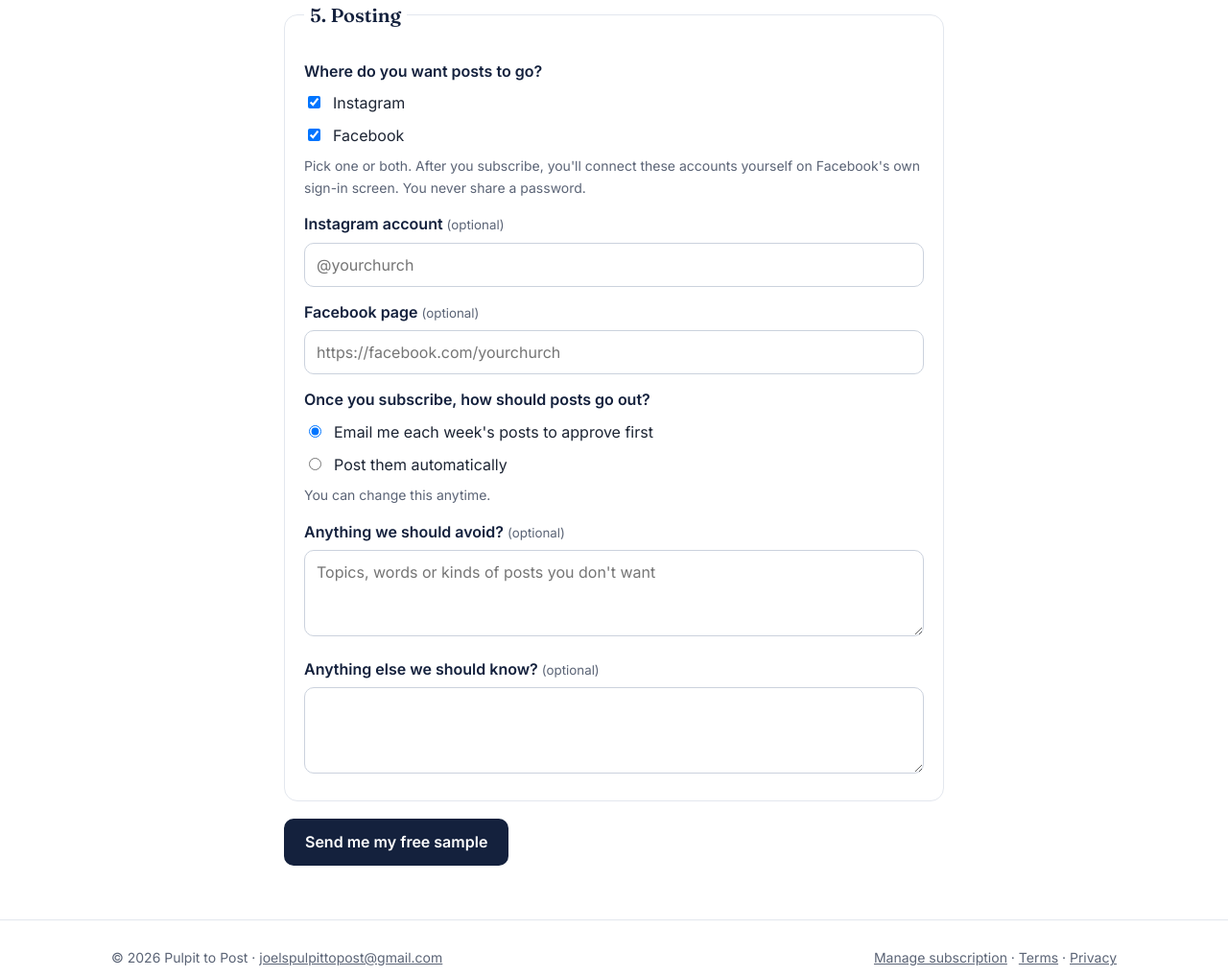
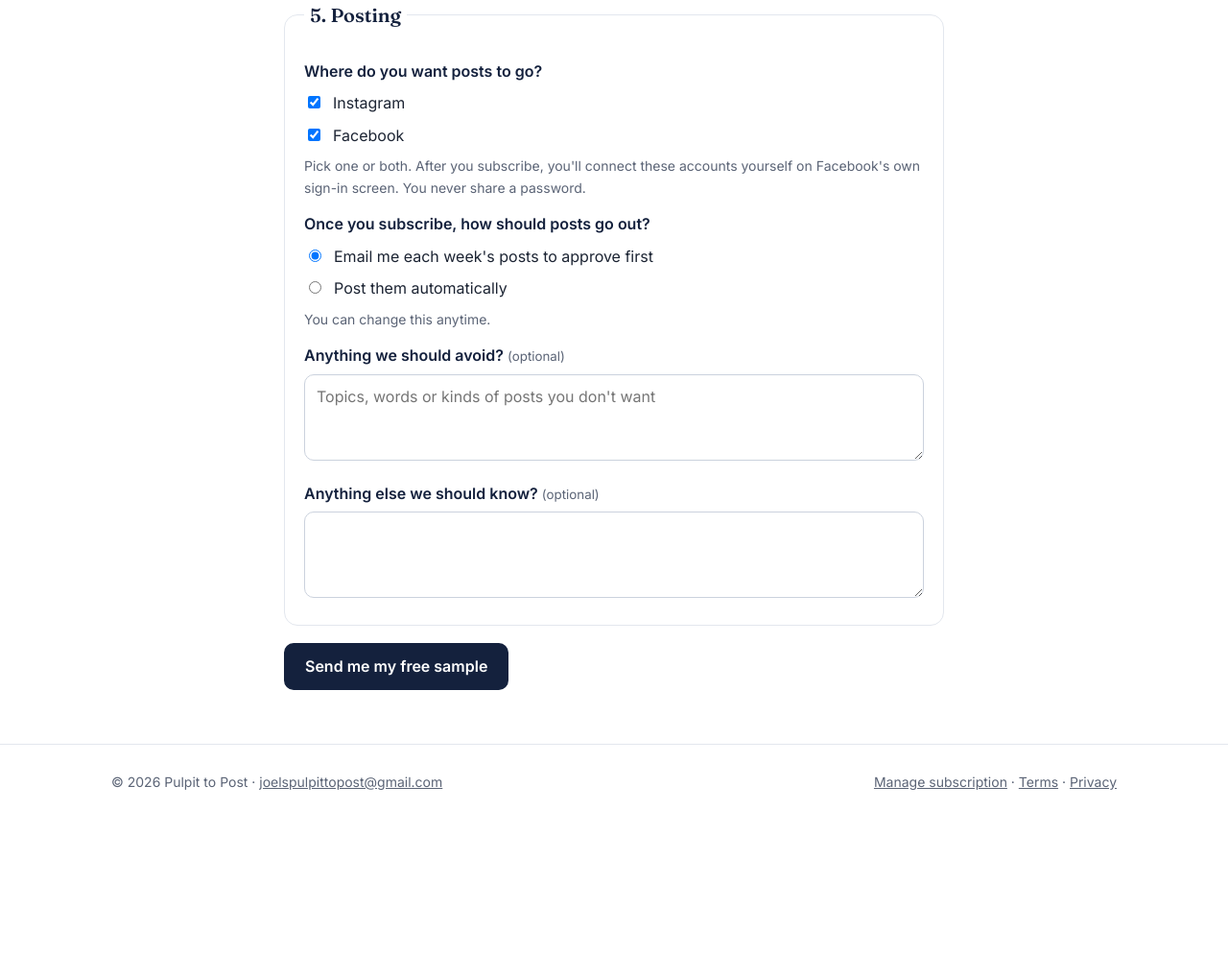
Before and after one commit to PulpitToPost/pulpittopost.github.io, a plain HTML site: page setup.html in a window 1280 px wide. Shown: the part 2437-3455 px from the top of the page at 96% size. After the commit the page ends 3291 px from the top, so only its background shows below. Drawn offline with Linux system fonts and the light colour scheme.

Commit message:
Form: remove Instagram/Facebook account fields (connected later via Facebook)
Co-Authored-By: Claude Opus 5.5 <noreply@anthropic.com>
Claude-Session: https://claude.ai/code/session_01Doos3nQVVeuPgYiDwh9QzU

```diff
--- a/setup.html
+++ b/setup.html
@@ -83,10 +83,6 @@
       <label class="radio"><input type="checkbox" name="platform_instagram" value="Yes" checked> Instagram</label>
       <label class="radio"><input type="checkbox" name="platform_facebook" value="Yes" checked> Facebook</label>
       <p class="hint">Pick one or both. After you subscribe, you'll connect these accounts yourself on Facebook's own sign-in screen. You never share a password.</p>
-      <label for="ig">Instagram account <small>(optional)</small></label>
-      <input type="text" id="ig" name="instagram" placeholder="@yourchurch">
-      <label for="fb">Facebook page <small>(optional)</small></label>
-      <input type="url" id="fb" name="facebook_page" placeholder="https://facebook.com/yourchurch">
       <label>Once you subscribe, how should posts go out?</label>
       <label class="radio"><input type="radio" name="approval" value="Approve first" checked> Email me each week's posts to approve first</label>
       <label class="radio"><input type="radio" name="approval" value="Post automatically"> Post them automatically</label>
```
